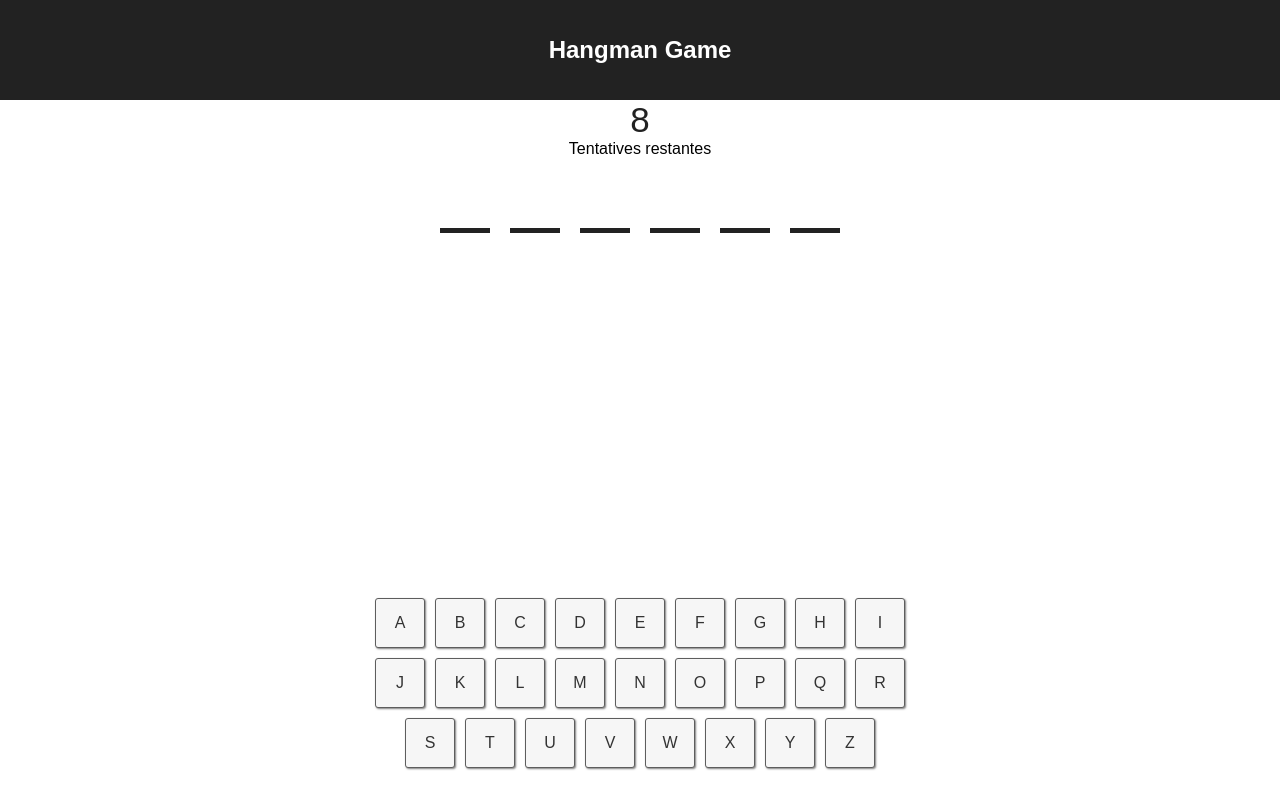
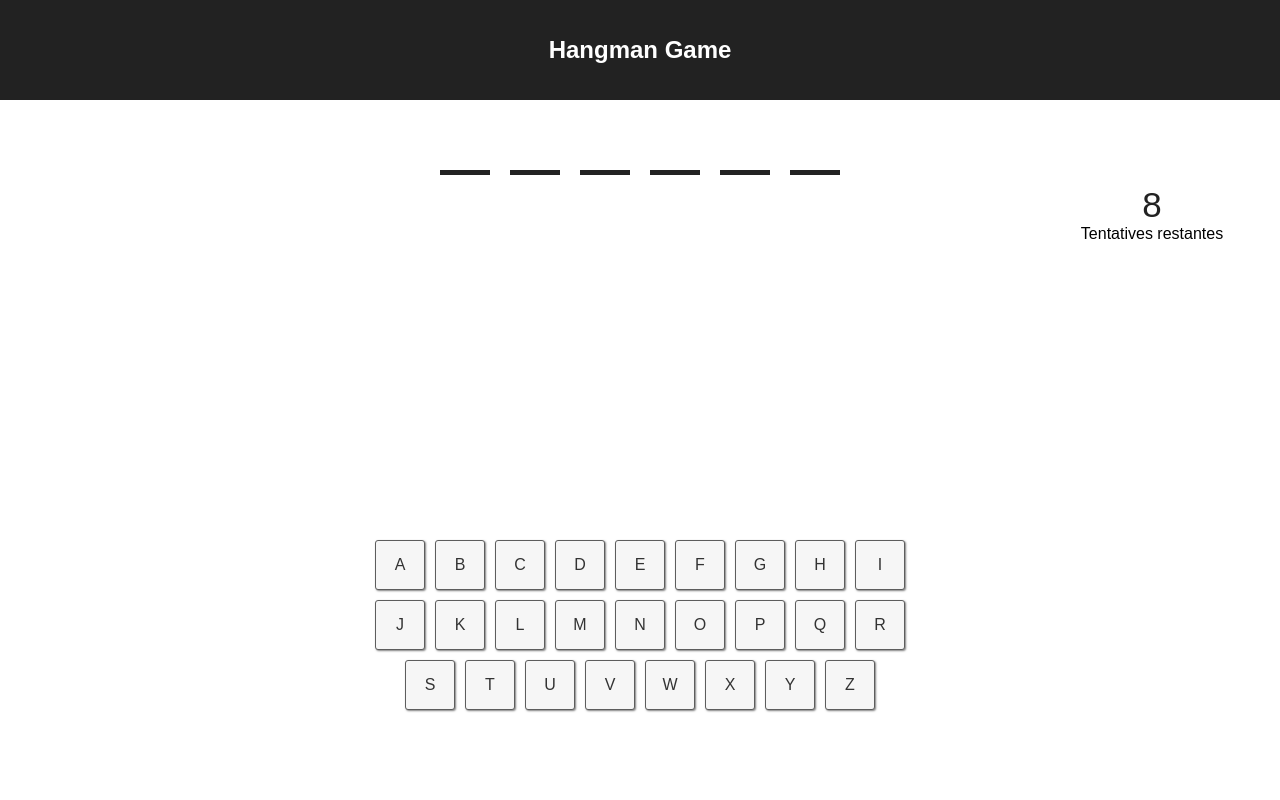
Before and after one commit to MathieuBouvet/hangman, a React (Create React App) app: page / in a window 1280 px wide. Built offline with nearby package versions, Linux system fonts and the light colour scheme.

Commit message:
Put a grid layout on the App

```diff
--- a/src/App.css
+++ b/src/App.css
@@ -17,10 +17,12 @@
 }
 .hangman-body {
 	margin: auto;
-	width: 65%;
+  display: grid;
+  grid-template-columns: 1fr 3fr 1fr;
 }
 
 .letter-input-container {
+  grid-column: 1 / 4;
 	margin: auto;
 	max-width: 542px;
   display: flex;
@@ -30,15 +32,25 @@
 }
 
 .mystery-word {
+  grid-column: 1 / 4;
+  grid-row: 1;
   display: flex;
   flex-direction: row;
   justify-content: center;
 }
 
 .tried-letter-container {
+  grid-row: 3;
+  grid-column: 1 / 4;
   height: 50px
 }
 
 .hang-drawing {
+  grid-row: 2;
+  grid-column: 2 / 3;
   height: 300px;
 }
+.remaning-tries-container {
+  grid-row: 2;
+  grid-column: 3;
+}
```
